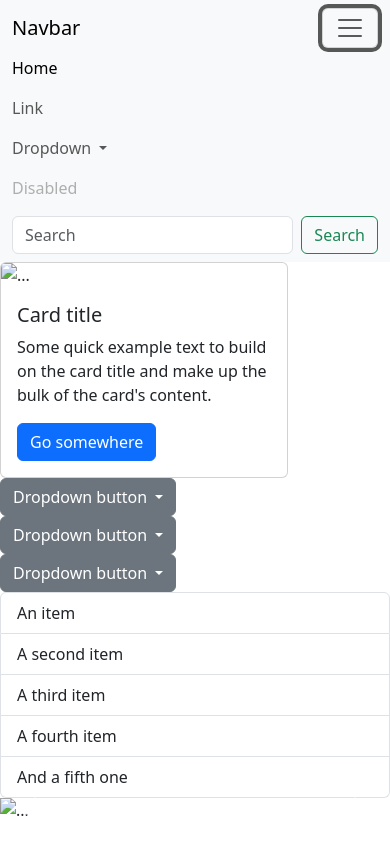
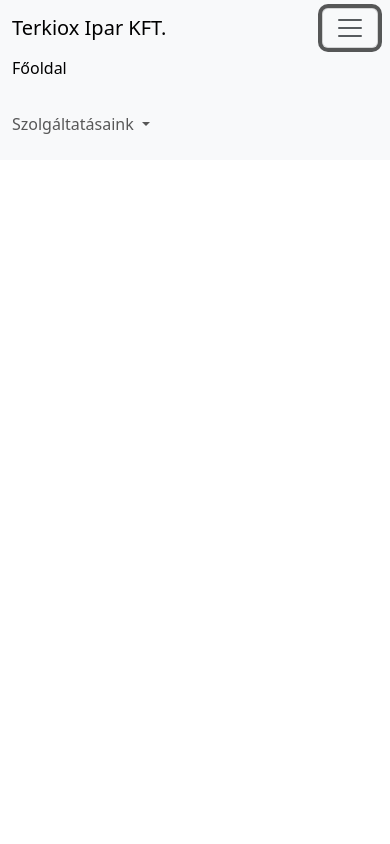
Before and after one commit to Tatreaso/NeuIKT, a plain HTML site: page index.html in a window 390 px wide. Both pictures are taken after a click on the button "Toggle navigation". Drawn offline with nearby package versions, Linux system fonts and the light colour scheme.

Commit message:
frissultunk boys

```diff
--- a/index.html
+++ b/index.html
@@ -11,103 +11,30 @@
     <script src="https://cdn.jsdelivr.net/npm/bootstrap@5.3.3/dist/js/bootstrap.bundle.min.js" integrity="sha384-YvpcrYf0tY3lHB60NNkmXc5s9fDVZLESaAA55NDzOxhy9GkcIdslK1eN7N6jIeHz" crossorigin="anonymous"></script>
     <nav class="navbar navbar-expand-lg bg-body-tertiary">
         <div class="container-fluid">
-          <a class="navbar-brand" href="#">Navbar</a>
+          <a class="navbar-brand" href="#">Terkiox Ipar KFT.</a>
           <button class="navbar-toggler" type="button" data-bs-toggle="collapse" data-bs-target="#navbarSupportedContent" aria-controls="navbarSupportedContent" aria-expanded="false" aria-label="Toggle navigation">
             <span class="navbar-toggler-icon"></span>
           </button>
           <div class="collapse navbar-collapse" id="navbarSupportedContent">
             <ul class="navbar-nav me-auto mb-2 mb-lg-0">
               <li class="nav-item">
-                <a class="nav-link active" aria-current="page" href="#">Home</a>
+                <a class="nav-link active" aria-current="page" href="#">Főoldal</a>
               </li>
               <li class="nav-item">
-                <a class="nav-link" href="#">Link</a>
+                <a class="nav-link" href="#"></a>
               </li>
               <li class="nav-item dropdown">
-                <a class="nav-link dropdown-toggle" href="#" role="button" data-bs-toggle="dropdown" aria-expanded="false">
-                  Dropdown
+                <a class="nav-link dropdown-toggle" href="#" role="button" data-bs-toggle="dropdown" aria-expanded="false">Szolgáltatásaink
                 </a>
                 <ul class="dropdown-menu">
-                  <li><a class="dropdown-item" href="#">Action</a></li>
-                  <li><a class="dropdown-item" href="#">Another action</a></li>
+                  <li><a class="dropdown-item" href="#">Bányászat</a></li>
+                  <li><a class="dropdown-item" href="#">Favágás</a></li>
                   <li><hr class="dropdown-divider"></li>
-                  <li><a class="dropdown-item" href="#">Something else here</a></li>
+                  <li><a class="dropdown-item" href="#">Mezőgazdaság</a></li>
                 </ul>
-              </li>
-              <li class="nav-item">
-                <a class="nav-link disabled" aria-disabled="true">Disabled</a>
-              </li>
             </ul>
-            <form class="d-flex" role="search">
-              <input class="form-control me-2" type="search" placeholder="Search" aria-label="Search">
-              <button class="btn btn-outline-success" type="submit">Search</button>
-            </form>
           </div>
         </div>
-      </nav>
-      <div class="card" style="width: 18rem;">
-        <img src="..." class="card-img-top" alt="...">
-        <div class="card-body">
-          <h5 class="card-title">Card title</h5>
-          <p class="card-text">Some quick example text to build on the card title and make up the bulk of the card's content.</p>
-          <a href="#" class="btn btn-primary">Go somewhere</a>
-        </div>
-      </div>
-      <div class="dropdown">
-        <button class="btn btn-secondary dropdown-toggle" type="button" data-bs-toggle="dropdown" aria-expanded="false">
-          Dropdown button
-        </button>
-        <ul class="dropdown-menu">
-          <li><a class="dropdown-item" href="#">Action</a></li>
-          <li><a class="dropdown-item" href="#">Another action</a></li>
-          <li><a class="dropdown-item" href="#">Something else here</a></li>
-        </ul>
-      </div>
-      <div class="dropdown">
-        <button class="btn btn-secondary dropdown-toggle" type="button" data-bs-toggle="dropdown" aria-expanded="false">
-          Dropdown button
-        </button>
-        <ul class="dropdown-menu">
-          <li><a class="dropdown-item" href="#">Action</a></li>
-          <li><a class="dropdown-item" href="#">Another action</a></li>
-          <li><a class="dropdown-item" href="#">Something else here</a></li>
-        </ul>
-      </div>
-      <div class="dropdown">
-        <button class="btn btn-secondary dropdown-toggle" type="button" data-bs-toggle="dropdown" aria-expanded="false">
-          Dropdown button
-        </button>
-        <ul class="dropdown-menu">
-          <li><a class="dropdown-item" href="#">Action</a></li>
-          <li><a class="dropdown-item" href="#">Another action</a></li>
-          <li><a class="dropdown-item" href="#">Something else here</a></li>
-        </ul>
-      </div><ul class="list-group">
-        <li class="list-group-item">An item</li>
-        <li class="list-group-item">A second item</li>
-        <li class="list-group-item">A third item</li>
-        <li class="list-group-item">A fourth item</li>
-        <li class="list-group-item">And a fifth one</li>
-      </ul><div id="carouselExample" class="carousel slide">
-        <div class="carousel-inner">
-          <div class="carousel-item active">
-            <img src="..." class="d-block w-100" alt="...">
-          </div>
-          <div class="carousel-item">
-            <img src="..." class="d-block w-100" alt="...">
-          </div>
-          <div class="carousel-item">
-            <img src="..." class="d-block w-100" alt="...">
-          </div>
-        </div>
-        <button class="carousel-control-prev" type="button" data-bs-target="#carouselExample" data-bs-slide="prev">
-          <span class="carousel-control-prev-icon" aria-hidden="true"></span>
-          <span class="visually-hidden">Previous</span>
-        </button>
-        <button class="carousel-control-next" type="button" data-bs-target="#carouselExample" data-bs-slide="next">
-          <span class="carousel-control-next-icon" aria-hidden="true"></span>
-          <span class="visually-hidden">Next</span>
-        </button>
       </div>
 </body>
 </html>
```
